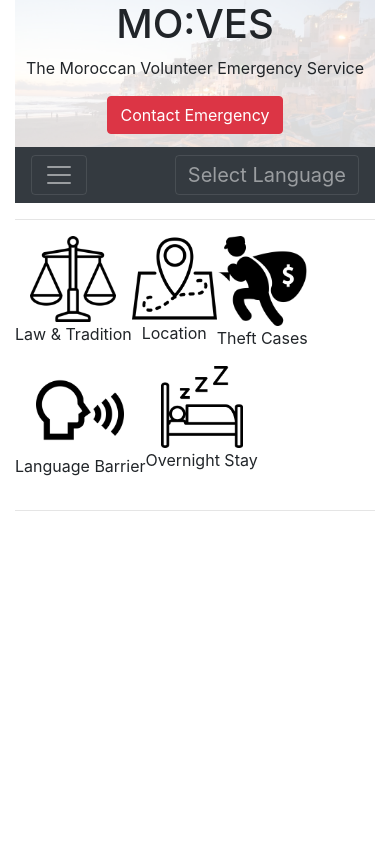
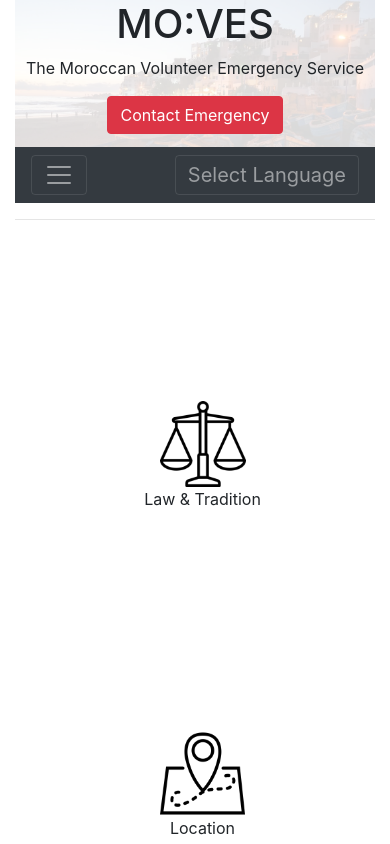
Before and after one commit to Cameodeon/Moves-Front-End-Group-C, a React (Create React App) app: page / in a window 390 px wide. Shown: the top 844 px of the page. Built offline with nearby package versions, Linux system fonts and the light colour scheme.

Commit message:
add responsive square grid home layout

```diff
--- a/public/index.html
+++ b/public/index.html
@@ -19,7 +19,7 @@
       work correctly both with client-side routing and a non-root public URL.
       Learn how to configure a non-root public URL by running `npm run build`.
     -->
-    <title>React App</title>
+    <title>MO:VES</title>
   </head>
   <body>
     <noscript>You need to enable JavaScript to run this app.</noscript>
--- a/src/Home.css
+++ b/src/Home.css
@@ -0,0 +1,13 @@
+.dummy {
+    margin-top: 100%;
+}
+
+.thumbnail {
+    position: absolute;
+    top: 15px;
+    bottom: 0;
+    left: 15px;
+    right: 0;
+    text-align:center;
+    padding-top:calc(50% - 30px);
+}
--- a/src/Home.js
+++ b/src/Home.js
@@ -15,13 +15,13 @@ class Home extends Component {
     render() {
         var dict = this.state.dict;
         return (
-            <div className="container-fluid">
-                <div className="row text-center">
-                    <HomeItem className="col-xs-6 col-md-4" image="image/menuIcon/libra.png" title={dict.lawAndTradition} />
-                    <HomeItem className="col-xs-6 col-md-4" image="image/menuIcon/location.png" title={dict.location} />
-                    <HomeItem className="col-xs-6 col-md-4" image="image/menuIcon/thief.png" title={dict.thiefCases} />
-                    <HomeItem className="col-xs-6 col-md-4" image="image/menuIcon/speaking.png" title={dict.languageBarrier} />
-                    <HomeItem className="col-xs-6 col-md-4" image="image/menuIcon/sleeping.png" title={dict.overnightStay} />
+            <div className="container">
+                <div className="row">
+                    <HomeItem image="image/menuIcon/libra.png" title={dict.lawAndTradition} />
+                    <HomeItem image="image/menuIcon/location.png" title={dict.location} />
+                    <HomeItem image="image/menuIcon/thief.png" title={dict.thiefCases} />
+                    <HomeItem image="image/menuIcon/speaking.png" title={dict.languageBarrier} />
+                    <HomeItem image="image/menuIcon/sleeping.png" title={dict.overnightStay} />
                 </div>
             </div>
         );
@@ -32,9 +32,12 @@ export default Home;
 
 const HomeItem = (props) => {
     return (
-        <div className="text-center content">
-            <img className="image-responsive" src={props.image} alt={props.title} />
-            <p>{props.title}</p>
+        <div className="col-xs-3 col-md-4" >
+            <div className="dummy"></div>
+            <div className="thumbnail">
+                <img className="image-responsive" src={props.image} alt={props.title} />
+                <p>{props.title}</p>
+            </div>
         </div>
     );
 }
```
